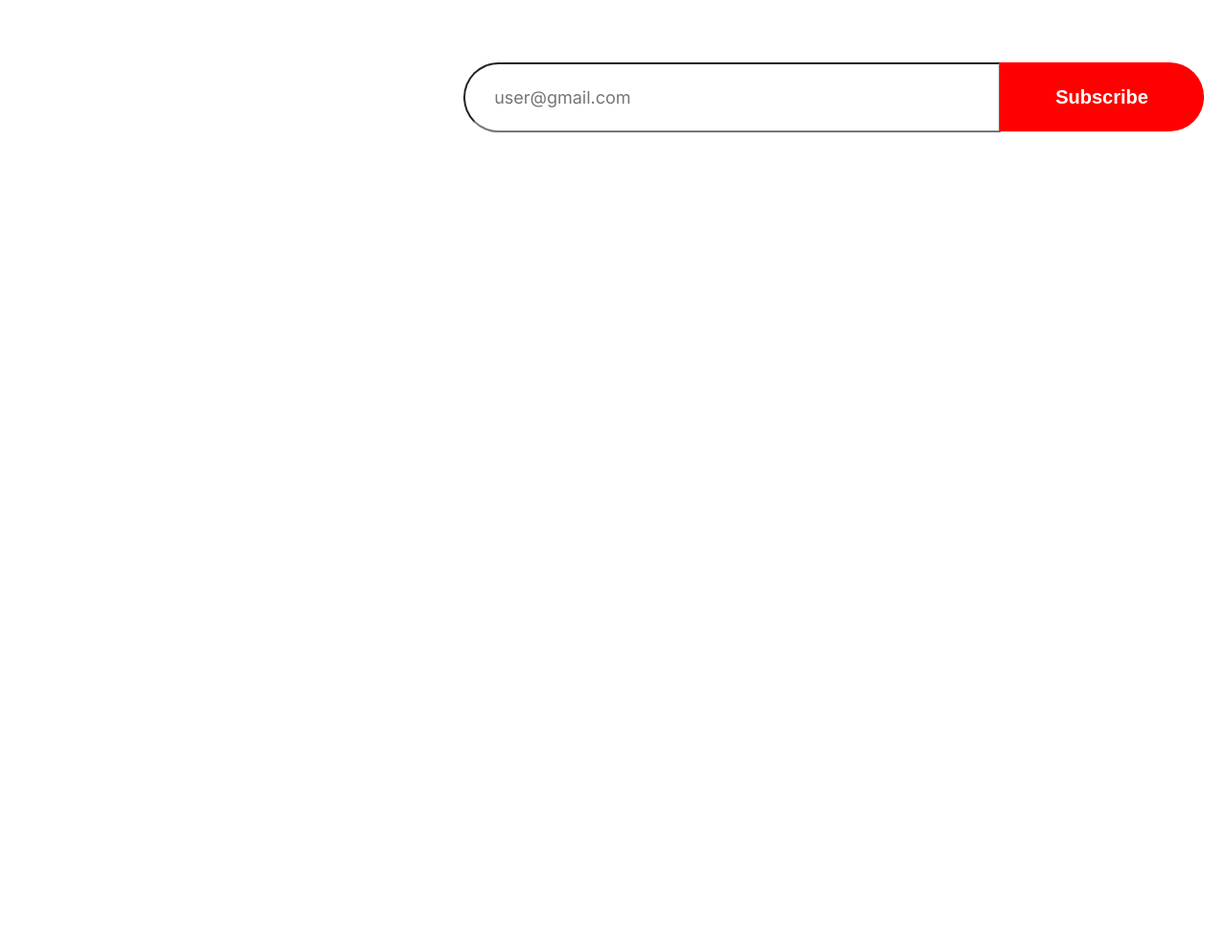
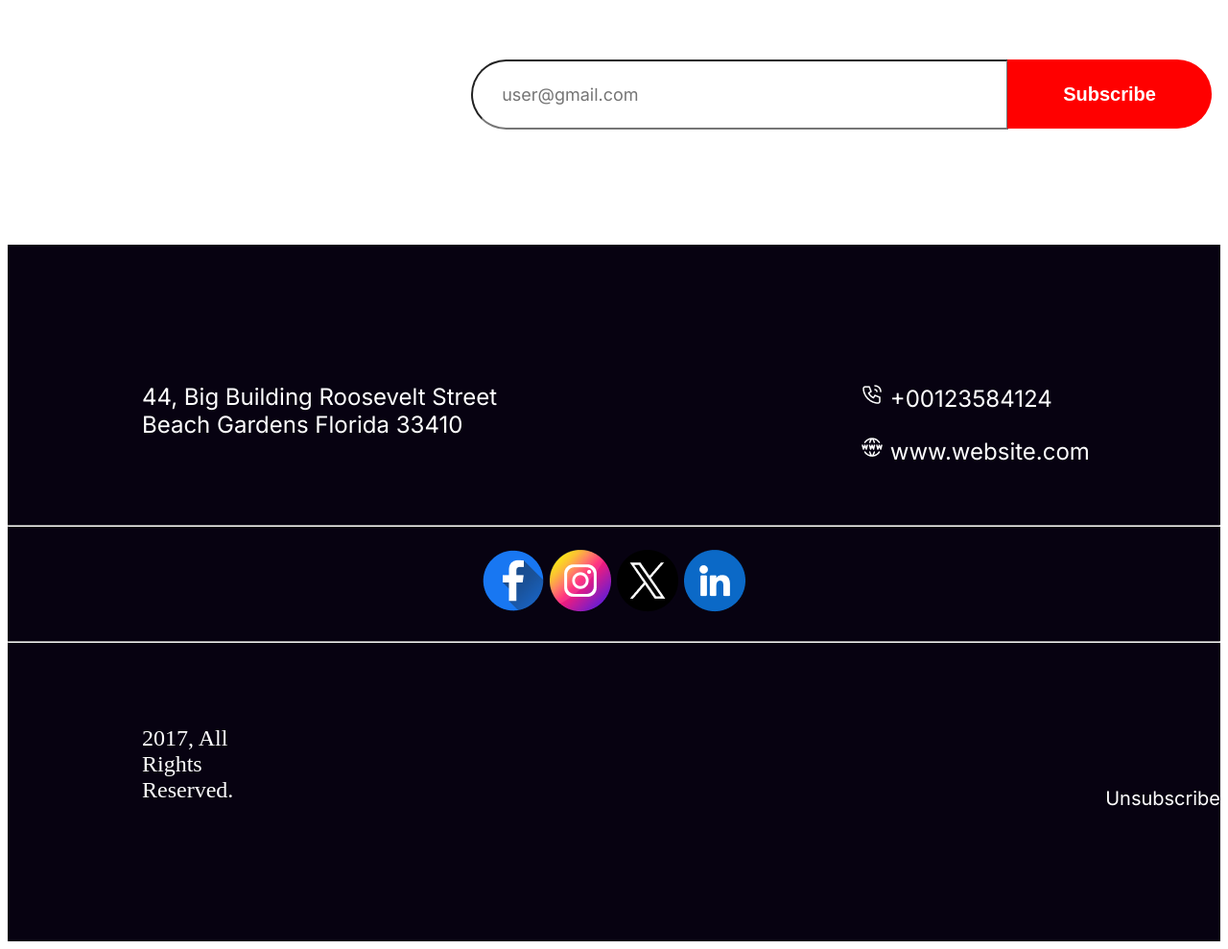
Before and after one commit to MaskuraBegum/new-year-new-mission, a plain HTML site: page index.html in a window 1280 px wide. Shown: the part 7009-7998 px from the top of the page at 96% size. Before the commit the page ends 7267 px from the top, so only its background shows below. Drawn offline with Linux system fonts and the light colour scheme.

Commit message:
added footer

```diff
--- a/index.html
+++ b/index.html
@@ -122,7 +122,32 @@
             </div>
         </section>
     </main>
-    <footer></footer>
+    <footer>
+        <div class="footer">
+            <div class="info inter">
+                <div class="foot">
+                    <p class="address">44, Big Building Roosevelt Street
+                        Beach Gardens Florida 33410</p>
+                </div>
+                <div class="foot">
+                    <p class="contact"><img src="resources/Call.png" alt=""> +00123584124</p>
+                    <p class="contacts"><img src="resources/Website.png" alt=""> www.website.com</p>
+                </div>
+            </div>
+            <hr>
+            <figure class="footer-image">
+                <img src="resources/Facebook.png" alt="" class="foimg">
+                <img src="resources/Instagram.png" alt="" class="foimg">
+                <img src="resources/Twitter.png" alt="" class="foimg">
+                <img src="resources/Linkedin.png" alt="" class="foimg">
+            </figure>
+            <hr>
+            <div class="last">
+                <p class="footer-description">2017, All Rights Reserved.</p>
+                <button class="footer-btn inter">Unsubscribe</button>
+            </div>
+        </div>
+    </footer>
 
 </body>
 
--- a/styles/index.css
+++ b/styles/index.css
@@ -1,5 +1,6 @@
 /*heade part*/
-body {
+header,
+main {
     margin: 50px 144px 120px 144px;
 }
 
@@ -274,56 +275,109 @@ button {
     font-weight: 500;
 }
 
-.gift-heading,.subscribe-heading {
+.gift-heading,
+.subscribe-heading {
     color: #070211;
     font-size: 48px;
     font-weight: 900;
 }
 
-.gift-discription,.subscribe-description {
+.gift-discription,
+.subscribe-description {
     color: rgba(7, 2, 17, 0.60);
     font-size: 20px;
     font-weight: 400;
 }
-.gift-pic{
+
+.gift-pic {
     width: 424px;
     height: 450px;
     margin: 24px;
 
 }
-.gift-image{
+
+.gift-image {
     display: flex;
     justify-content: center;
     border-radius: 16px;
 }
-.gift-image img:hover{
-    background-color:grey;
+
+.gift-image img:hover {
+    background-color: grey;
 }
+
 /*subscribe*/
-.subscribe-letter{
+.subscribe-letter {
     text-align: center;
-    margin-top:120px;
+    margin-top: 120px;
 }
-.input-email{
+
+.input-email {
     /* width: 550px;
     height: 67px; */
-    border-radius: 50px 0 0 50px ;
+    border-radius: 50px 0 0 50px;
     margin
 }
-.subscribe-btn{
+
+.subscribe-btn {
     padding: 25px 58px 27px;
     border-radius: 0px 50px 50px 0px;
     margin-left: -5px;
     height: 72px;
 }
-.input-email{
+
+.input-email {
     padding: 24px 267px 24px 30px;
     color: rgba(7, 2, 17, 0.30);
     font-family: Inter;
     font-size: 18px;
     font-weight: 400;
 }
-.subscribe-letter{
+
+.subscribe-letter {
     width: 790px;
     padding: 0px 330px;
 }
+
+
+.info{
+    display: flex;
+    justify-content: space-between;
+
+}
+.contacts{
+    margin: 0;
+}
+
+.footer {
+    background-color: #070211;
+    color: #FFF;
+    font-size: 24px;
+    font-weight: 500;
+}
+.foot{
+    width: 375px;
+    padding: 120px 0px 50px 140px;
+}
+.footer-image{
+    text-align: center;
+}
+.footer-btn{
+    color: #FFF;
+    text-align: center;
+    font-size: 20px;
+    font-weight: 500;
+    border: none;
+    background: none;
+    margin: 0;
+    padding: 0;
+}
+.footer-description{
+    padding: 50px 880px 120px 140px;
+    width: 395px;
+}
+
+.last{
+    display: flex;
+
+}
```
